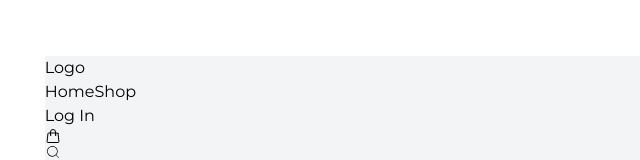
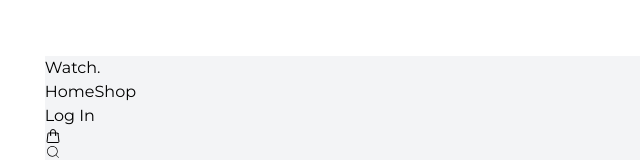
Before and after one commit to sammyalwayscode/Watch, a React (Vite) app: page / in a window 1280 px wide. Shown: the top 160 px of the page, without its empty margins (0-640 px from the left). Built offline with nearby package versions, Linux system fonts and the light colour scheme.

Commit message:
HeroHeader

```diff
--- a/src/static/Header.tsx
+++ b/src/static/Header.tsx
@@ -6,7 +6,7 @@ const Header = () => {
     <div>
       <div>
         <div>
-          <div>Logo</div>
+          <div>Watch.</div>
           <div>
             <span>Home</span>
             <span>Shop</span>
```
